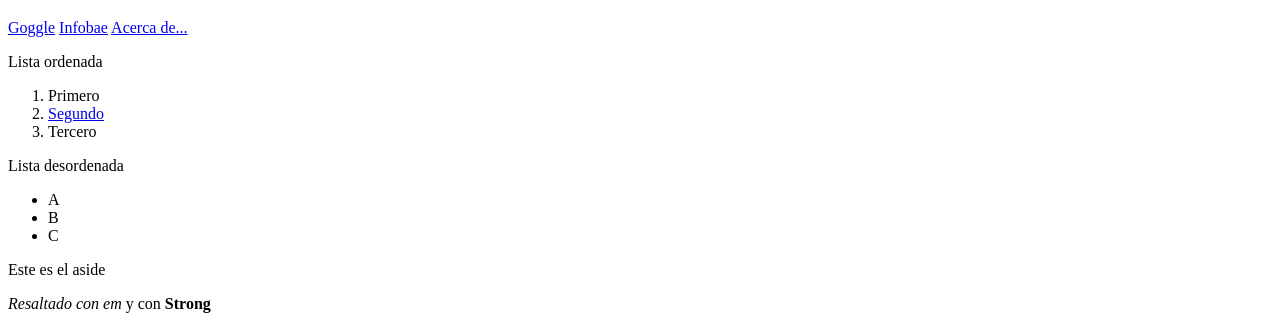
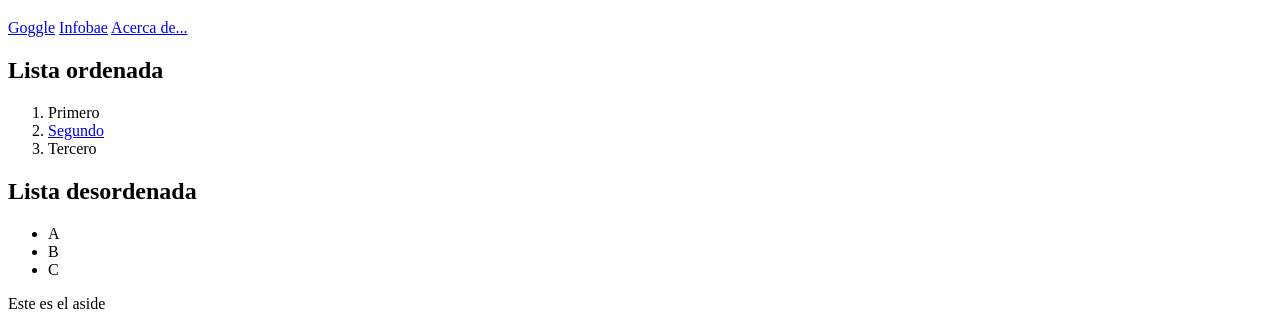
Before and after one commit to sleiva123/miBlog, a plain HTML site: page index.html in a window 1280 px wide. Shown: the part 61-387 px from the top of the page. Drawn offline with Linux system fonts and the light colour scheme.

Commit message:
Add files via upload

```diff
--- a/index.html
+++ b/index.html
@@ -15,7 +15,7 @@
         <a href="about.html">Acerca de...</a>
     </nav>
     <section>
-        <p>Lista ordenada</p>
+        <h1>Lista ordenada</h1>
     </section>
     <article>
             <ol>
@@ -25,7 +25,7 @@
                 </ol>
     </article>
     <section>
-        <p>Lista desordenada</p>
+        <h1>Lista desordenada</h1>
     </section>
     <article>
             <ul>
```
